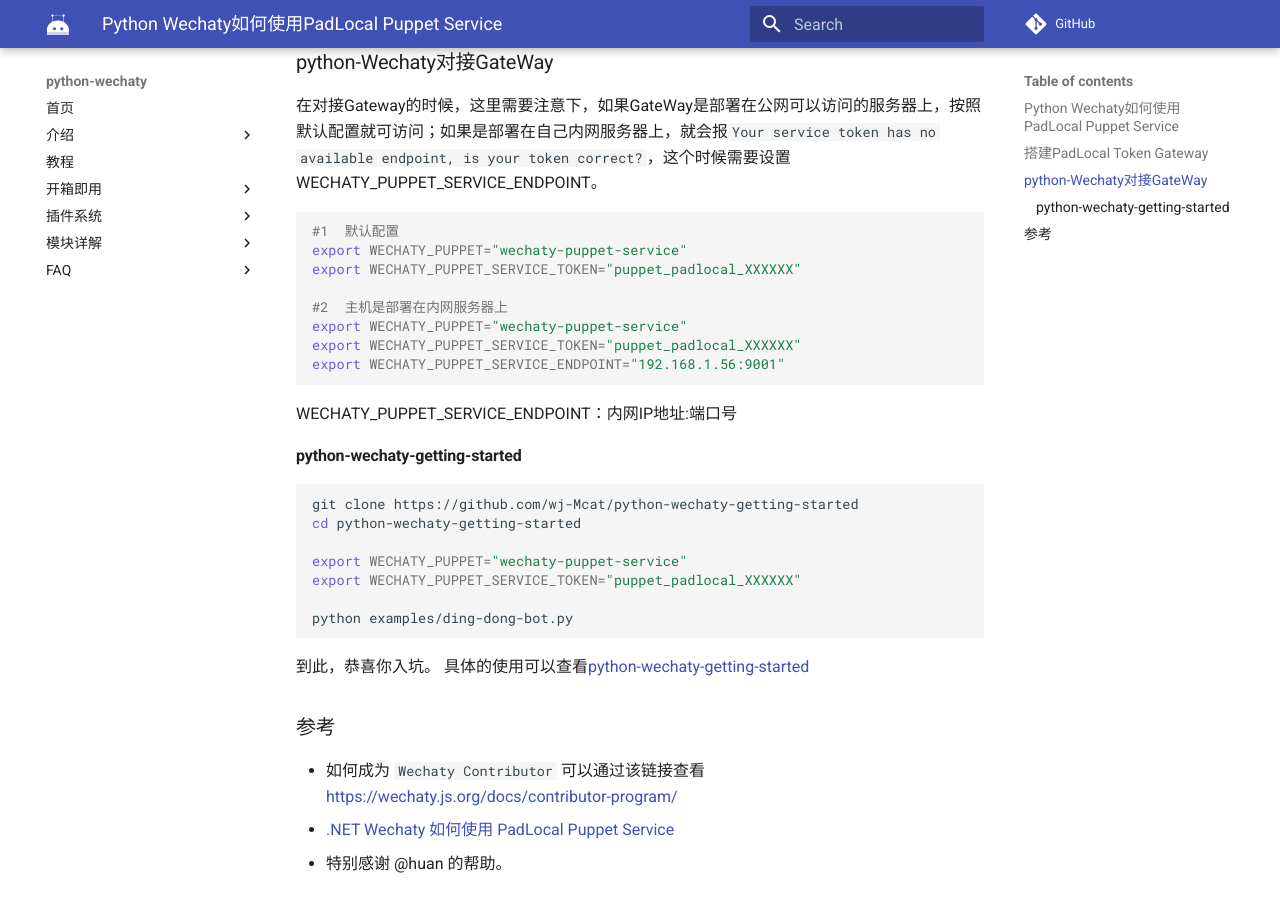
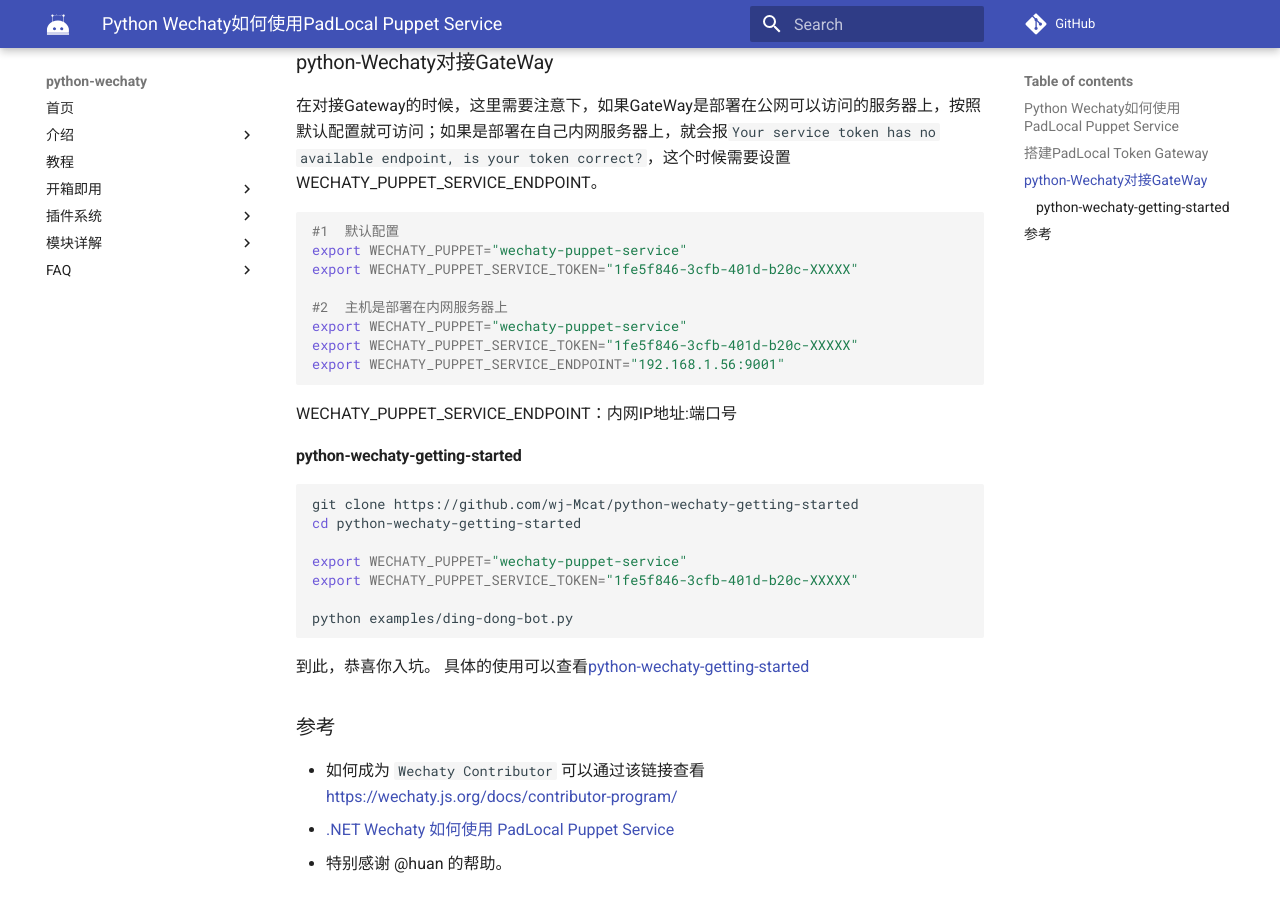
Before and after one commit to wechaty/python-wechaty, an MkDocs documentation site: the page built from docs/how-to/use-padlocal-protocol.md, in a window 1280 px wide and 900 px high, scrolled down 1141 px. Built offline with MkDocs 1.6.1 and Material for MkDocs 9.7.7, drawn with Linux system fonts in a browser that asks for light colours; comment, search, counter and statistics services are not loaded.

Commit message:
update use-padlocal-protocol.md
Signed-off-by: doublewinter0 <erdong.me@gmail.com>

````diff
--- a/docs/how-to/use-padlocal-protocol.md
+++ b/docs/how-to/use-padlocal-protocol.md
@@ -51,11 +51,11 @@ curl https://api.chatie.io/v0/hosties/$WECHATY_TOKEN (个人随机token)
 ```shell
 #1  默认配置
 export WECHATY_PUPPET="wechaty-puppet-service"
-export WECHATY_PUPPET_SERVICE_TOKEN="puppet_padlocal_XXXXXX"
+export WECHATY_PUPPET_SERVICE_TOKEN="1fe5f846-3cfb-401d-b20c-XXXXX"
 
 #2  主机是部署在内网服务器上
 export WECHATY_PUPPET="wechaty-puppet-service"
-export WECHATY_PUPPET_SERVICE_TOKEN="puppet_padlocal_XXXXXX"
+export WECHATY_PUPPET_SERVICE_TOKEN="1fe5f846-3cfb-401d-b20c-XXXXX"
 export WECHATY_PUPPET_SERVICE_ENDPOINT="192.168.1.56:9001"
 ```
 
@@ -68,7 +68,7 @@ git clone https://github.com/wj-Mcat/python-wechaty-getting-started
 cd python-wechaty-getting-started
 
 export WECHATY_PUPPET="wechaty-puppet-service"
-export WECHATY_PUPPET_SERVICE_TOKEN="puppet_padlocal_XXXXXX"
+export WECHATY_PUPPET_SERVICE_TOKEN="1fe5f846-3cfb-401d-b20c-XXXXX"
 
 python examples/ding-dong-bot.py
 ```
````
